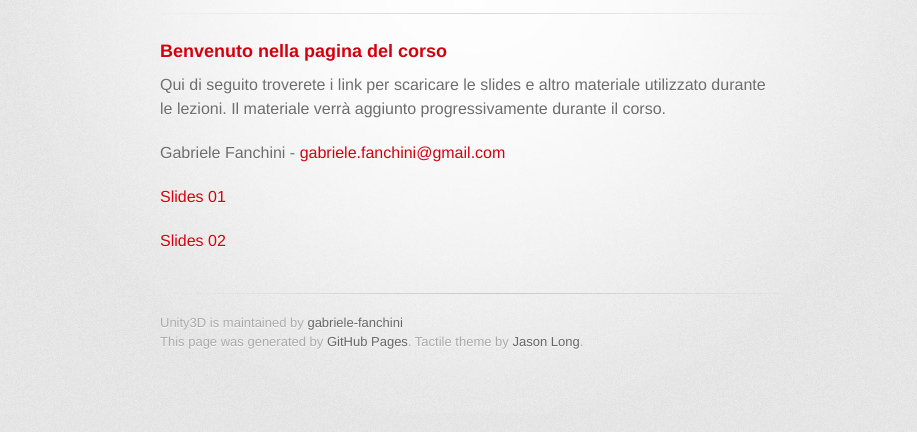
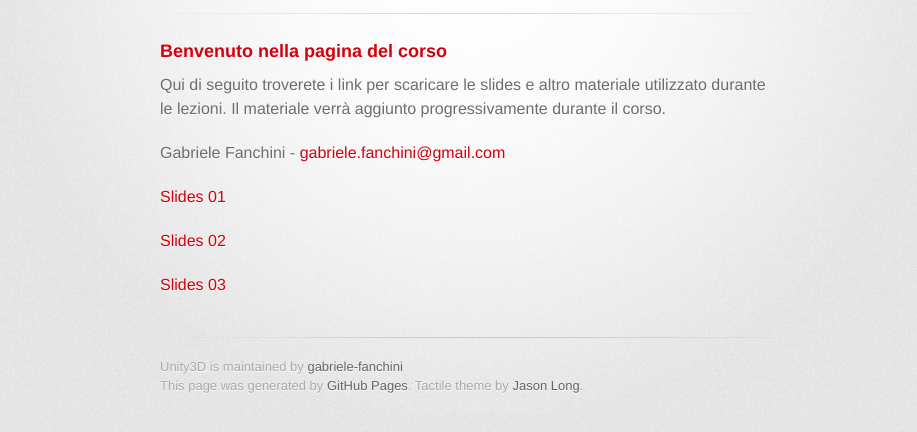
Before and after one commit to gabriele-fanchini/Unity3D_Course_2014, a plain HTML site: page index.html in a window 1280 px wide. Shown: the part 160-592 px from the top of the page, without its empty margins (170-1087 px from the left). Drawn offline with Linux system fonts and the light colour scheme; a web font is replaced by a local one.

Commit message:
Update index.html

```diff
--- a/index.html
+++ b/index.html
@@ -41,7 +41,7 @@
 
 <p><a href="https://www.dropbox.com/s/clez9fk4z9jqrhj/Slide_01.pdf?dl=0">Slides 01</a></p>
 <p><a href="https://www.dropbox.com/s/afckrnh4klfqhf4/Slide_02.pdf?dl=0">Slides 02</a></p>
-
+<p><a href="https://www.dropbox.com/s/zoprbyubzj4tokr/Slide_03.pdf?dl=0">Slides 03</a></p>
 
 
         </section>
```
